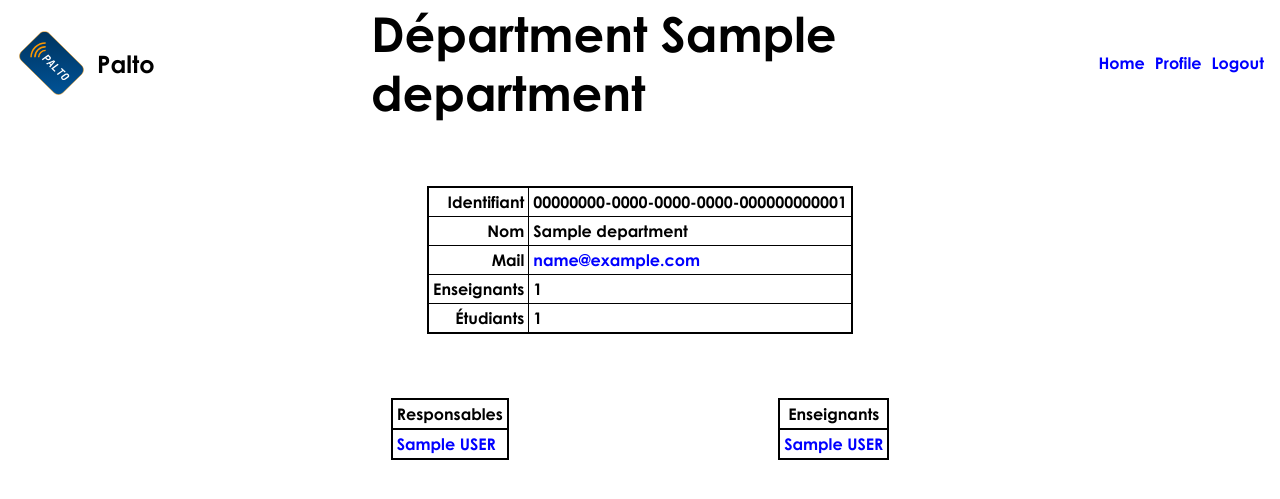
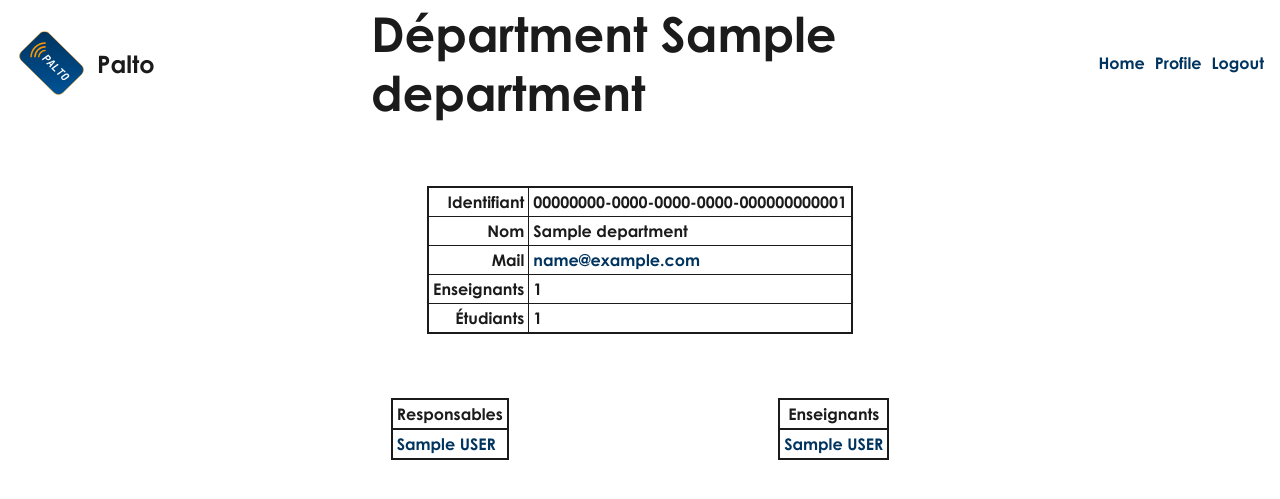
Before and after one commit to Faraphel/Palto-Server, a Django app: page /departments/view/00000000-0000-0000-0000-000000000001/ in a window 1280 px wide. Shown: the top 499 px of the page. Run offline with Django 4.2, Linux system fonts and the light colour scheme; a user stored in the database is signed in; tables that the repository leaves empty hold one stand-in row (values such as "Sample post").

Commit message:
improved css

```diff
--- a/Palto/Palto/models.py
+++ b/Palto/Palto/models.py
@@ -543,7 +543,7 @@ class TeachingSession(models.Model, ModelPermissionHelper):
         """
 
         return Absence.objects.filter(
-            student__in=self.group.students,
+            student__in=self.group.students.all(),
             start__lte=self.start, end__gte=self.end
         ).distinct()
 
--- a/Palto/Palto/static/Palto/css/base.css
+++ b/Palto/Palto/static/Palto/css/base.css
@@ -1,15 +1,47 @@
-/* tweaks */
-body {
-    margin: 0;
-}
-
 /* font */
 * {
     font-family: "Century Gothic", sans-serif;
 }
 
+/* color-scheme */
+@media (prefers-color-scheme: light) {
+    :root {
+        --primary: #00345F;
+        --secondary: #EF800A;
+
+        --foreground: #1B1B1B;
+        --background: #FFFFFF;
+    }
+}
+
+@media (prefers-color-scheme: dark) {
+    :root {
+        --primary: #00549F;
+        --secondary: #EF800A;
+
+        --foreground: #FFFFFF;
+        --background: #1B1B1B;
+    }
+}
+
 /* links */
 *:link, *:visited {
-    color: blue;  /* TODO: should be palette based color */
+    color: var(--primary);
     text-decoration: none;
 }
+
+*:link:hover, *:visited:hover {
+    color: var(--secondary);
+}
+
+/* table */
+table, tr, th, td {
+    border-color: var(--foreground) !important;
+}
+
+/* tweaks */
+body {
+    margin: 0;
+    color: var(--foreground);
+    background-color: var(--background);
+}
--- a/Palto/Palto/static/Palto/css/department_view.css
+++ b/Palto/Palto/static/Palto/css/table_view.css
@@ -1,39 +1,34 @@
-#department-informations {
+#table-informations {
     border-collapse: collapse;
     border: 2px solid black;
     margin: 5% auto;
 }
 
-#department-informations th {
+#table-informations th {
     text-align: right;
     border: 1px solid black;
     padding: 4px;
 }
 
-#department-informations td {
+#table-informations td {
     text-align: left;
     border: 1px solid black;
     padding: 4px;
 }
 
-#department-relations {
+#table-relations {
     display: flex;
     width: 60%;
     margin: auto;
 }
 
-.department-relation {
+.table-relation {
     border-collapse: collapse;
     border: 2px solid black;
     margin: 0 auto auto auto;
 }
 
-.department-relation th {
+.table-relation th, .table-relation td {
     border: 2px solid black;
     padding: 4px;
 }
-
-.department-relation td {
-    border: 2px solid black;
-    padding: 4px;
-}
--- a/Palto/Palto/templates/Palto/department_view.html
+++ b/Palto/Palto/templates/Palto/department_view.html
@@ -12,14 +12,14 @@
 
 {% block style %}
     {{ block.super }}
-    <link rel="stylesheet" href="{% static "Palto/css/department_view.css" %}" />
+    <link rel="stylesheet" href="{% static "Palto/css/table_view.css" %}" />
 {% endblock %}
 
 {% block body %}
     {{ block.super }}
 
     {# department's information #}
-    <table id="department-informations">
+    <table id="table-informations">
         <tr>
             <th>Identifiant</th>
             <td>{{ department.id }}</td>
@@ -42,9 +42,9 @@
         </tr>
     </table>
 
-    <div id="department-relations">
+    <div id="table-relations">
         {# department's managers #}
-        <table class="department-relation">
+        <table class="table-relation">
             <thead>
                 <tr>
                     <th>Responsables</th>
@@ -60,7 +60,7 @@
         </table>
 
         {# department's teachers #}
-        <table class="department-relation">
+        <table class="table-relation">
             <thead>
                 <tr>
                     <th>Enseignants</th>
```
Also changed, not shown: Palto/Palto/templates/Palto/student_group.html (+10 -2 lines), Palto/Palto/templates/Palto/teaching_session_view.html (+10 -2 lines), Palto/Palto/templates/Palto/teaching_unit_view.html (+12 -4 lines).
